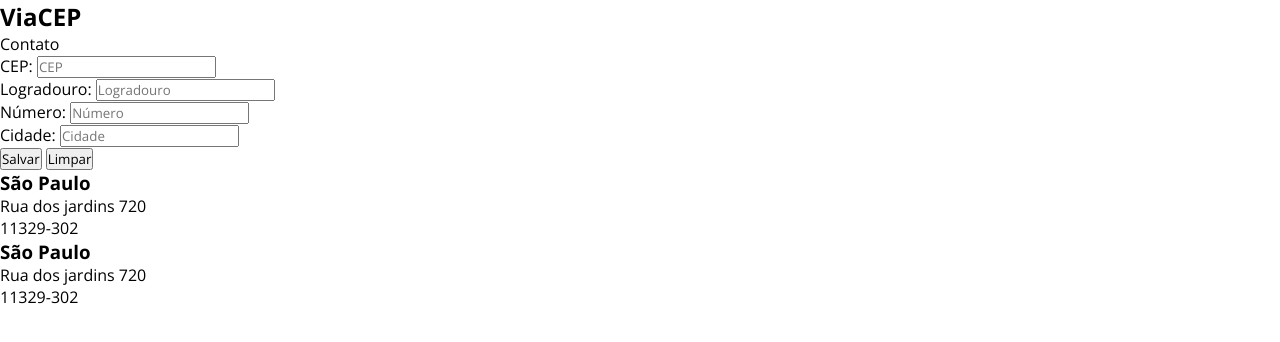
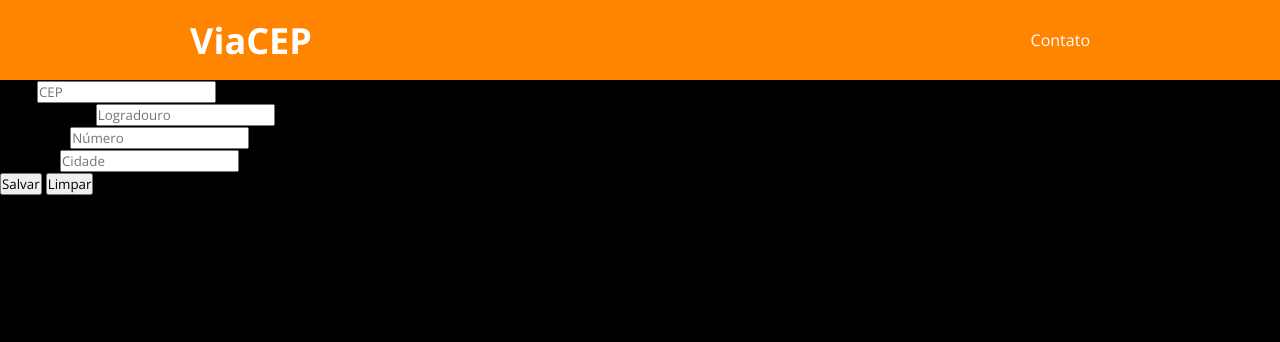
Before and after one commit to geisonbruno1/Via-CEP, a plain HTML site: page index.html in a window 1280 px wide. Drawn offline with nearby package versions, Linux system fonts and the light colour scheme.

Commit message:
feat: Estilizando a barra de navegação

```diff
--- a/css/styless.css
+++ b/css/styless.css
@@ -4,3 +4,37 @@
     margin: 0;
     font-family: 'Open Sans', sans-serif;
 }
+
+html, body {
+    background-color: #000000;
+}
+
+.nav-container {
+    height: 80px;
+    background-color: #ff8400;
+    width: 100%;
+    padding: 0 20px;
+    display: flex;
+    align-items: center;
+}
+
+.nav-main {
+    width: 100%;
+    max-width: 900px;
+    margin: 0 auto;
+    display: flex;
+    align-items: center;
+    justify-content: space-between;
+
+}
+
+
+.nav-main h1 {
+    color: #fff;
+    font-size: 36px;
+}
+
+.contact-link {
+    color: #fff;
+    cursor: pointer;
+}
--- a/index.html
+++ b/index.html
@@ -10,13 +10,13 @@
     <link href="https://fonts.googleapis.com/css2?family=Open+Sans:ital@0;1&display=swap" rel="stylesheet">
     <link href="https://fonts.googleapis.com/css2?family=Open+Sans:ital,wght@0,700;1,700&display=swap" rel="stylesheet">
 
-    <link rel="stylesheet" href="css/styless.css">
+    <link rel="stylesheet" href="css/styless.css"/>
 </head>
 <body>
-    <header>
-        <nav>
+    <header class="nav-container">
+        <nav class="nav-main">
             <h1>ViaCEP</h1>
-            <div>Contato</div>
+            <div class="contact-link">Contato</div>
         </nav>
     </header>
     <main>
```
